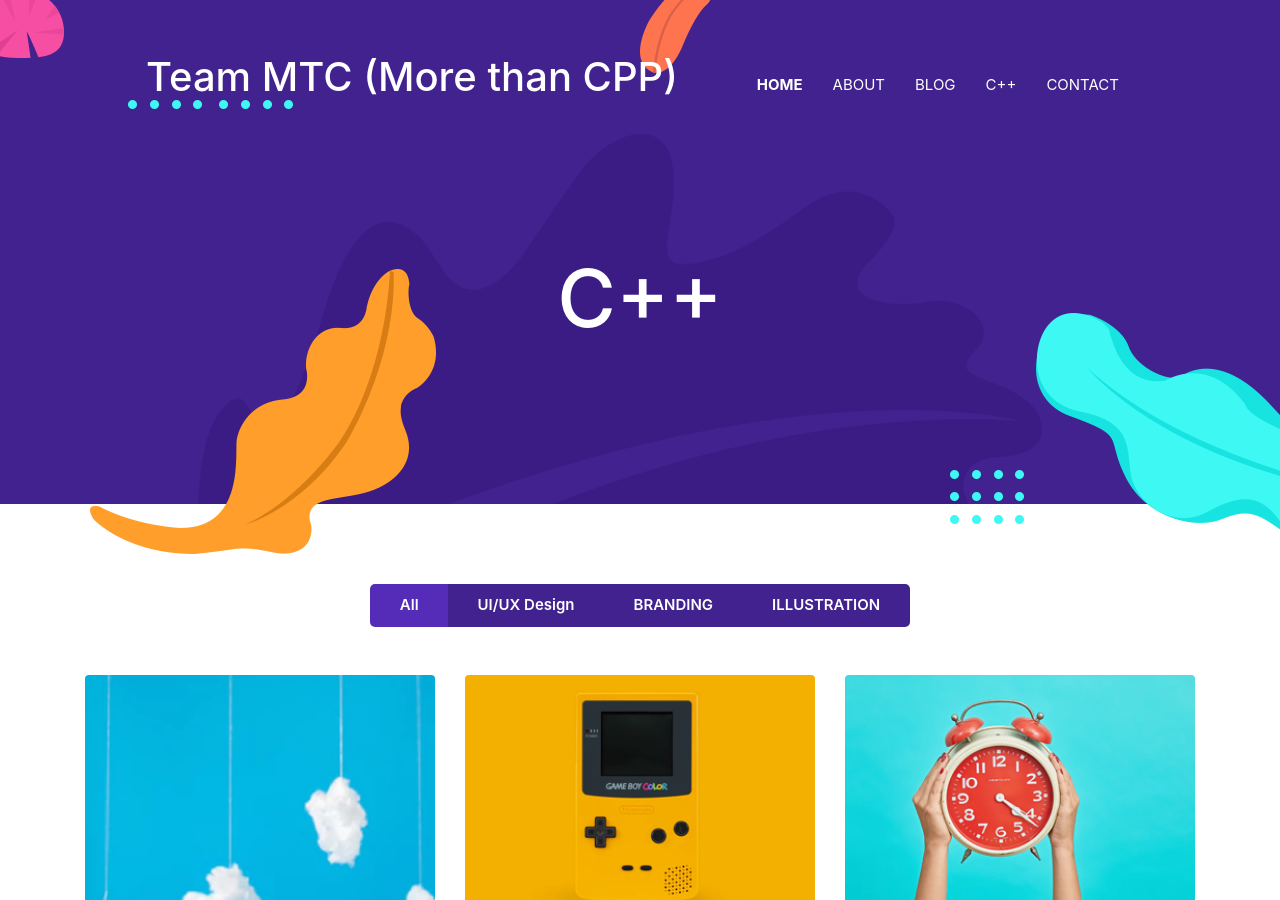
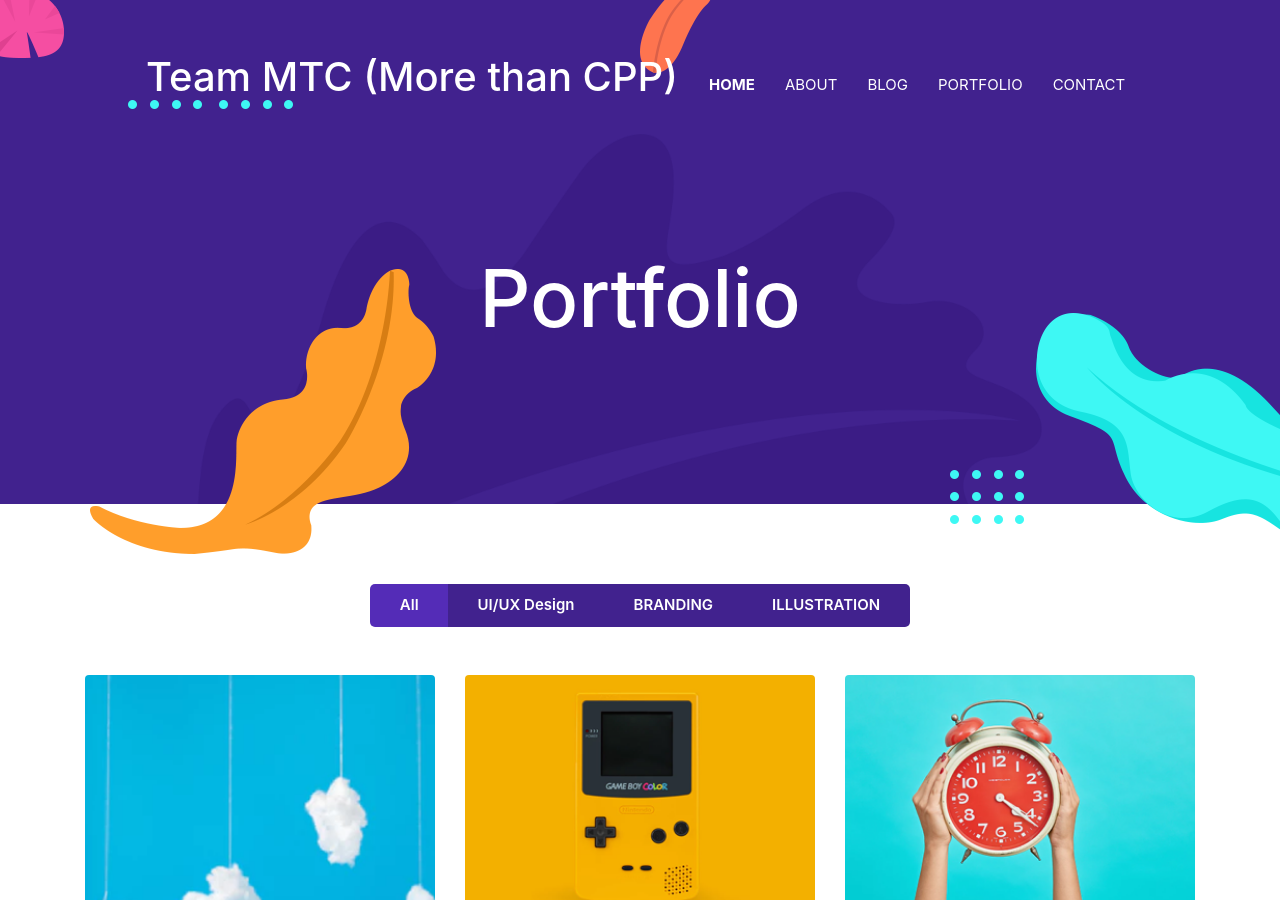
Before and after one commit to teammtc/teammtc.github.io, a Jekyll site: the page built from _pages/portfolio.html, in a window 1280 px wide and 900 px high. Built offline with Jekyll 4.4.1, drawn with Linux system fonts in a browser that asks for light colours; some web fonts are replaced.

Commit message:
blogging

```diff
--- a/_data/settings.yml
+++ b/_data/settings.yml
@@ -12,7 +12,7 @@ address: Seoul, Republic of Korea
 menu:
   - { name: About, link: "/about" }
   - { name: Blog, link: "/blog" }
-  - { name: C++, link: "/cpp" }
+  - { name: Portfolio, link: "/portfolio" }
   - { name: Contact, link: "/contact" }
 
 #-------------------------------
@@ -185,7 +185,7 @@ portfolio-home-items:
   - image: "assets/images/portfolio/item-5.png"
     url: "#"
 
-# C++ Page
+# Portfolio Page
 portfolio-label:
   - { title: "UI/UX Design", type: "design" }
   - { title: "BRANDING", type: "branding" }
--- a/_pages/portfolio.html
+++ b/_pages/portfolio.html
@@ -1,6 +1,6 @@
 ---
 layout: page
-title: C++
+title: Portfolio
 ---
 <!-- portfolio -->
 <section class="section">
```
